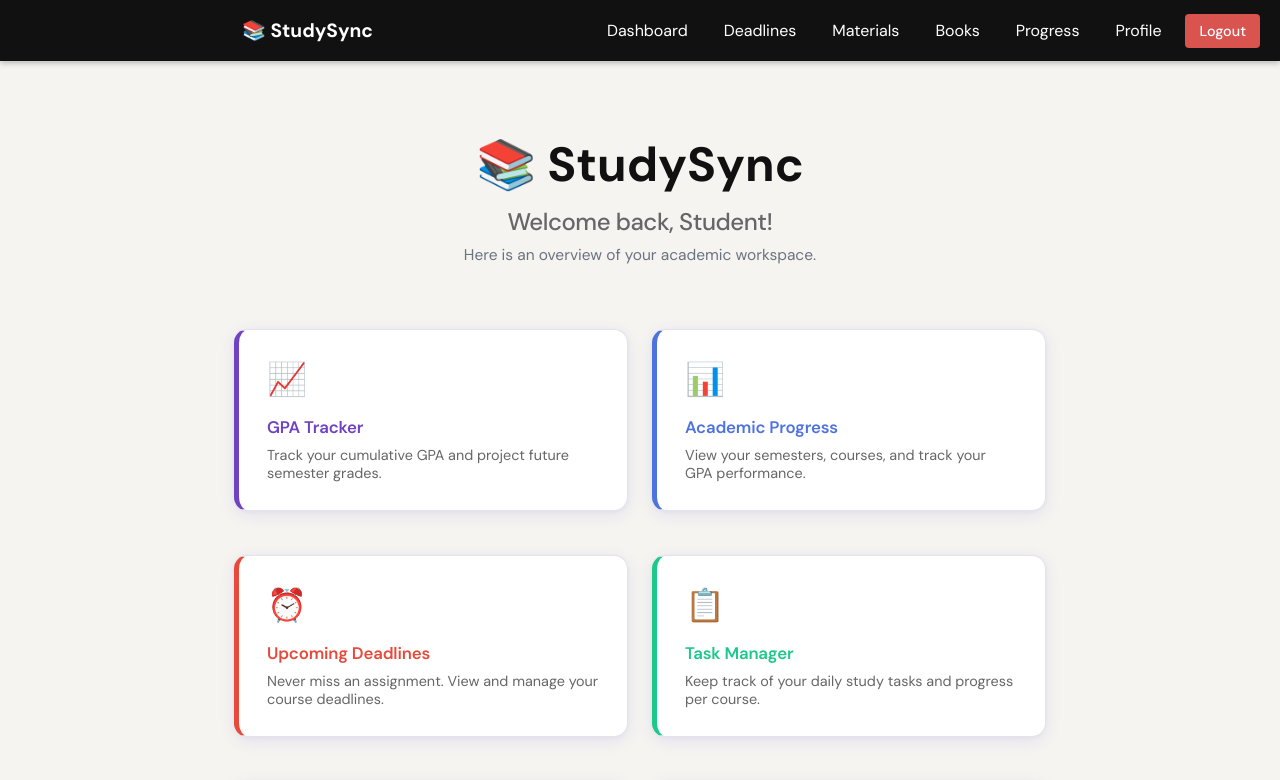
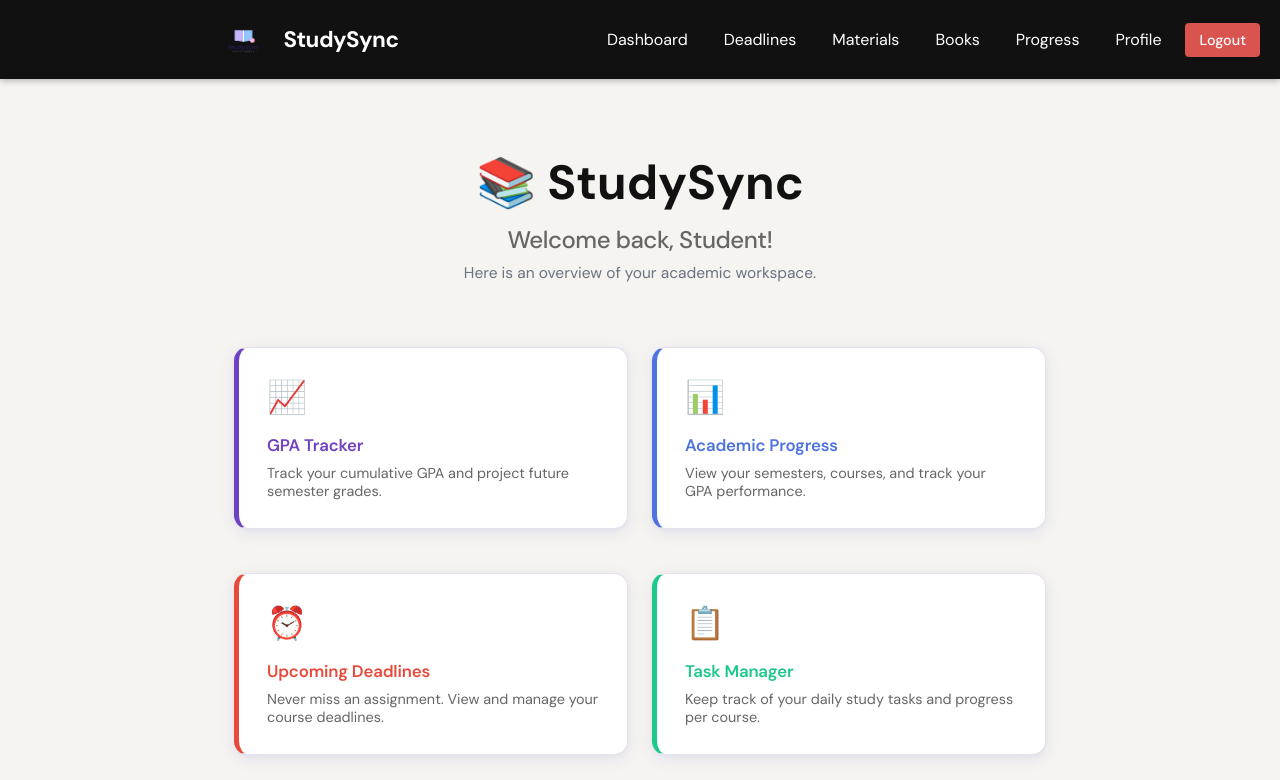
Before and after one commit to zzahra-s/StudySync, a React (Create React App) app in the folder frontend/: page /dashboard in a window 1280 px wide. Shown: the top 780 px of the page. Built offline with nearby package versions, Linux system fonts and the light colour scheme; no server answers; sample sign-in values are in the browser's storage.

Commit message:
Update Navbar.js

```diff
--- a/frontend/src/components/Navbar.js
+++ b/frontend/src/components/Navbar.js
@@ -70,7 +70,8 @@ const Navbar = () => {
         }}
         onClick={() => navigate('/dashboard')}
       >
-        📚 StudySync
+        <img src="/logo.png" alt="StudySync Logo" style={{ height: '55px', width: 'auto', objectFit: 'contain', transition: 'transform 0.3s ease' }} className="nav-logo" />
+        <span style={{ fontSize: '1.4rem', letterSpacing: '-0.5px' }}>StudySync</span>
       </div>
       <div style={styles.linkGroup}>
         <Link to="/dashboard" style={styles.navLink}>Dashboard</Link>
@@ -81,6 +82,11 @@ const Navbar = () => {
         <Link to="/profile" style={styles.navLink}>Profile</Link>
         <button type="button" onClick={handleLogout} style={styles.logoutBtn}>Logout</button>
       </div>
+      <style>{`
+        .nav-logo:hover {
+          transform: scale(1.05);
+        }
+      `}</style>
     </nav>
   );
 };
```
